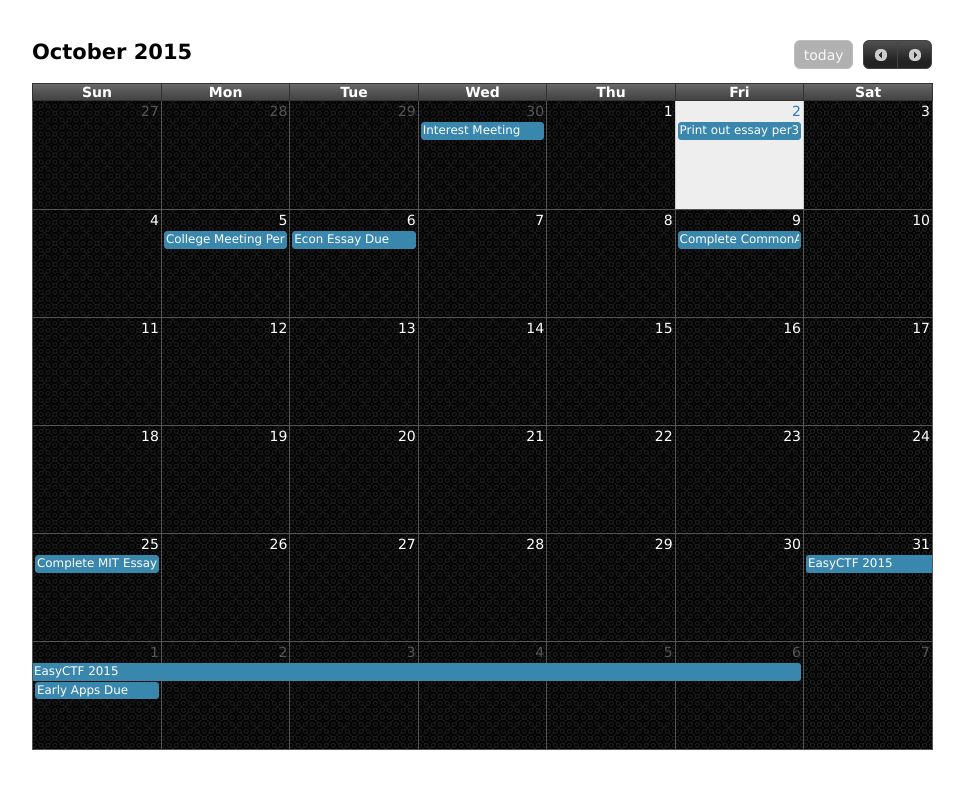
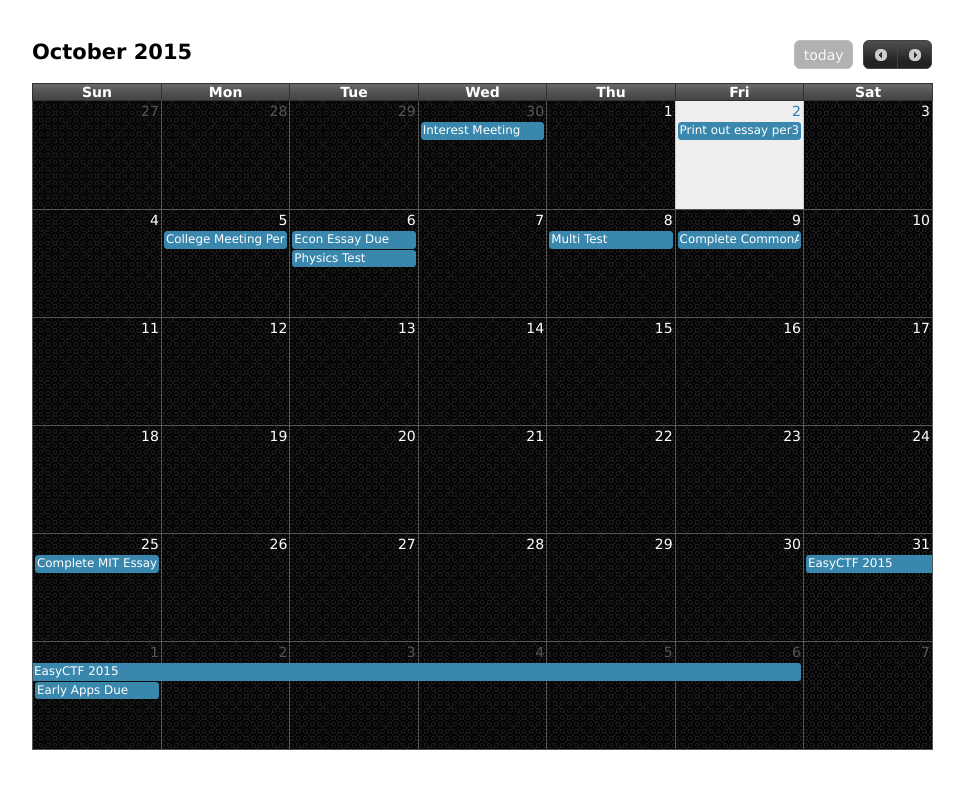
Before and after one commit to elc1798/html-homepage, a plain HTML site: page fullcalendar/demos/theme.html in a window 1280 px wide. Shown: the whole page, without its empty margins (158-1122 px from the left). Drawn offline with Linux system fonts and the light colour scheme.

Commit message:
Add new events

```diff
--- a/fullcalendar/demos/theme.html
+++ b/fullcalendar/demos/theme.html
@@ -79,6 +79,16 @@
                     start: '2015-10-06',
                     end: '2015-10-06'
                 }
+                ,{
+                    title: 'Physics Test',
+                    start: '2015-10-06',
+                    end: '2015-10-06'
+                }
+                ,{
+                    title: 'Multi Test',
+                    start: '2015-10-08',
+                    end: '2015-10-08'
+                }
                 ]
             });
         });
```
Also changed, not shown: 1 other file.
